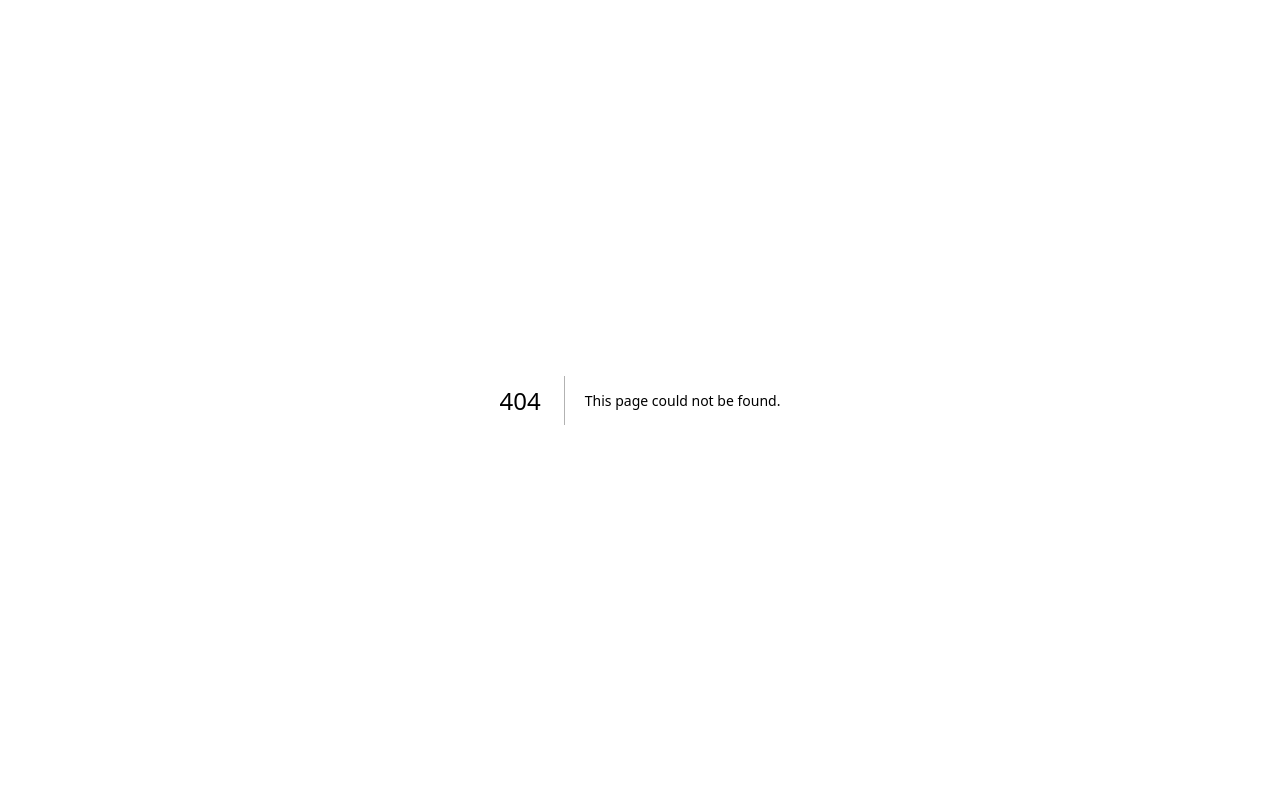
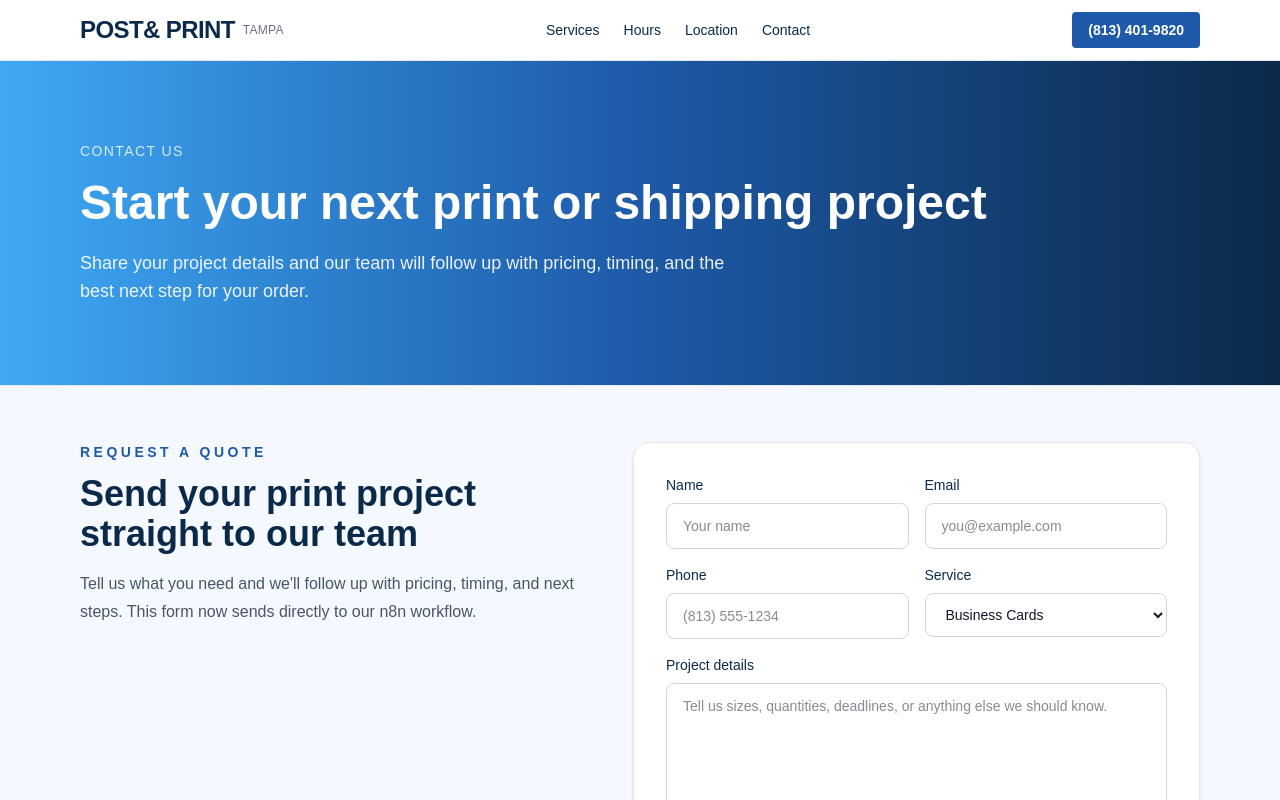
Before and after one commit to sumadrikade1492-afk/crosscreek, a Next.js app: page /contact in a window 1280 px wide. Before the commit this address had no page. Shown: the top 800 px of the page. Built offline with nearby package versions, Linux system fonts and the light colour scheme.

Commit message:
updated files

```diff
--- /dev/null
+++ b/app/contact/page.tsx
@@ -0,0 +1,27 @@
+import Header from "@/components/Header";
+import Footer from "@/components/Footer";
+import QuoteForm from "@/components/QuoteForm";
+
+export default function ContactPage() {
+  return (
+    <main>
+      <Header />
+
+      <section className="bg-gradient-to-r from-[#3FA9F5] via-[#1E5AA8] to-[#0B2A4A] text-white">
+        <div className="max-w-6xl mx-auto px-4 py-16 md:py-20">
+          <p className="text-sm uppercase tracking-widest text-white/80 mb-3">Contact Us</p>
+          <h1 className="text-4xl md:text-5xl font-extrabold leading-tight mb-4">
+            Start your next print or shipping project
+          </h1>
+          <p className="text-lg text-white/90 max-w-2xl">
+            Share your project details and our team will follow up with pricing, timing, and the
+            best next step for your order.
+          </p>
+        </div>
+      </section>
+
+      <QuoteForm />
+      <Footer />
+    </main>
+  );
+}
--- a/app/page.tsx
+++ b/app/page.tsx
@@ -4,7 +4,6 @@ import LocationInfo from "@/components/LocationInfo";
 import Services from "@/components/Services";
 import FeaturedServices from "@/components/FeaturedServices";
 import Footer from "@/components/Footer";
-import QuoteForm from "@/components/QuoteForm";
 
 export default function Home() {
   return (
@@ -14,7 +13,6 @@ export default function Home() {
       <LocationInfo />
       <Services />
       <FeaturedServices />
-      <QuoteForm />
       <Footer />
     </main>
   );
--- a/components/FeaturedServices.tsx
+++ b/components/FeaturedServices.tsx
@@ -1,3 +1,5 @@
+import Link from "next/link";
+
 const featured = [
   {
     title: "Business Cards",
@@ -53,12 +55,12 @@ export default function FeaturedServices() {
             >
               <h3 className="text-lg font-bold text-[#0B2A4A]">{service.title}</h3>
               <p className="text-sm text-gray-600 flex-1">{service.description}</p>
-              <a
-                href="#quote"
+              <Link
+                href="/contact"
                 className="text-sm font-semibold text-[#1E5AA8] hover:text-[#0B2A4A] hover:underline self-start"
               >
                 {service.cta} →
-              </a>
+              </Link>
             </div>
           ))}
         </div>
--- a/components/Header.tsx
+++ b/components/Header.tsx
@@ -1,10 +1,12 @@
+import Link from "next/link";
+
 export default function Header() {
   return (
     <header className="bg-white border-b border-gray-200 sticky top-0 z-50">
       <div className="max-w-6xl mx-auto px-4 py-3 flex items-center justify-between">
         {/* Logo */}
         <div className="flex items-center gap-2">
-          <div className="flex items-center">
+          <Link href="/" className="flex items-center">
             <span className="text-2xl font-extrabold tracking-tight text-[#0B2A4A]">
               POST
             </span>
@@ -14,23 +16,23 @@ export default function Header() {
             <span className="ml-2 text-xs text-gray-500 uppercase tracking-wide hidden sm:inline-block">
               Tampa
             </span>
-          </div>
+          </Link>
         </div>
 
         {/* Nav */}
         <nav className="hidden md:flex items-center gap-6 text-sm font-medium text-[#0B2A4A]">
-          <a href="#services" className="hover:text-[#1E5AA8] transition-colors">
+          <Link href="/#services" className="hover:text-[#1E5AA8] transition-colors">
             Services
-          </a>
-          <a href="#hours" className="hover:text-[#1E5AA8] transition-colors">
+          </Link>
+          <Link href="/#hours" className="hover:text-[#1E5AA8] transition-colors">
             Hours
-          </a>
-          <a href="#location" className="hover:text-[#1E5AA8] transition-colors">
+          </Link>
+          <Link href="/#location" className="hover:text-[#1E5AA8] transition-colors">
             Location
-          </a>
-          <a href="#contact" className="hover:text-[#1E5AA8] transition-colors">
+          </Link>
+          <Link href="/contact" className="hover:text-[#1E5AA8] transition-colors">
             Contact
-          </a>
+          </Link>
         </nav>
 
         {/* CTA */}
--- a/components/Hero.tsx
+++ b/components/Hero.tsx
@@ -1,3 +1,5 @@
+import Link from "next/link";
+
 export default function Hero() {
   return (
     <section className="bg-gradient-to-r from-[#3FA9F5] via-[#1E5AA8] to-[#0B2A4A] text-white">
@@ -13,12 +15,12 @@ export default function Hero() {
             Bring us your big idea and let us do the rest. Design. Print. Inspire.
           </p>
           <div className="flex flex-wrap gap-3">
-            <a
-              href="#quote"
+            <Link
+              href="/contact"
               className="bg-[#1E5AA8] text-white font-semibold px-6 py-3 rounded hover:bg-[#0B2A4A] transition-colors"
             >
               Get a Print Quote
-            </a>
+            </Link>
             <a
               href="https://www.google.com/maps/dir/?api=1&destination=10861+Cross+Creek+Blvd,+Tampa,+FL+33647"
               target="_blank"
--- a/components/LocationInfo.tsx
+++ b/components/LocationInfo.tsx
@@ -1,3 +1,5 @@
+import Link from "next/link";
+
 const hours = [
   { day: "Monday", time: "9:00 AM – 6:00 PM" },
   { day: "Tuesday", time: "9:00 AM – 6:00 PM" },
@@ -59,12 +61,12 @@ export default function LocationInfo() {
             </a>
           </p>
           <div className="mt-4 flex gap-3">
-            <a
-              href="mailto:info@postandprint.com"
+            <Link
+              href="/contact"
               className="text-sm bg-[#1E5AA8] text-white px-4 py-2 rounded font-semibold hover:bg-[#0B2A4A] transition-colors"
             >
               Send a Print File
-            </a>
+            </Link>
           </div>
         </div>
 
```
